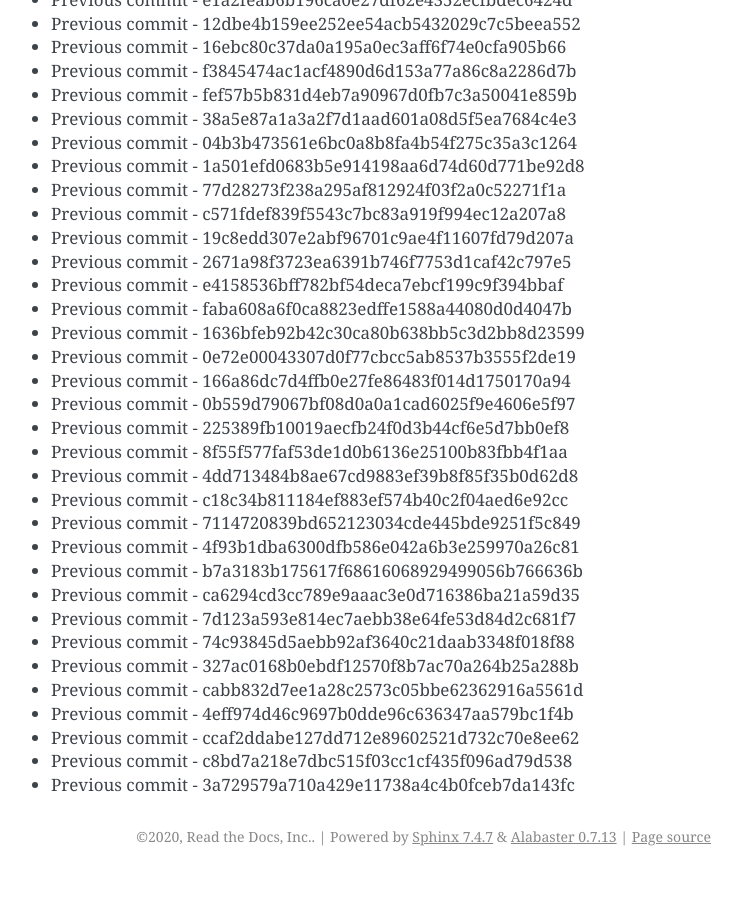
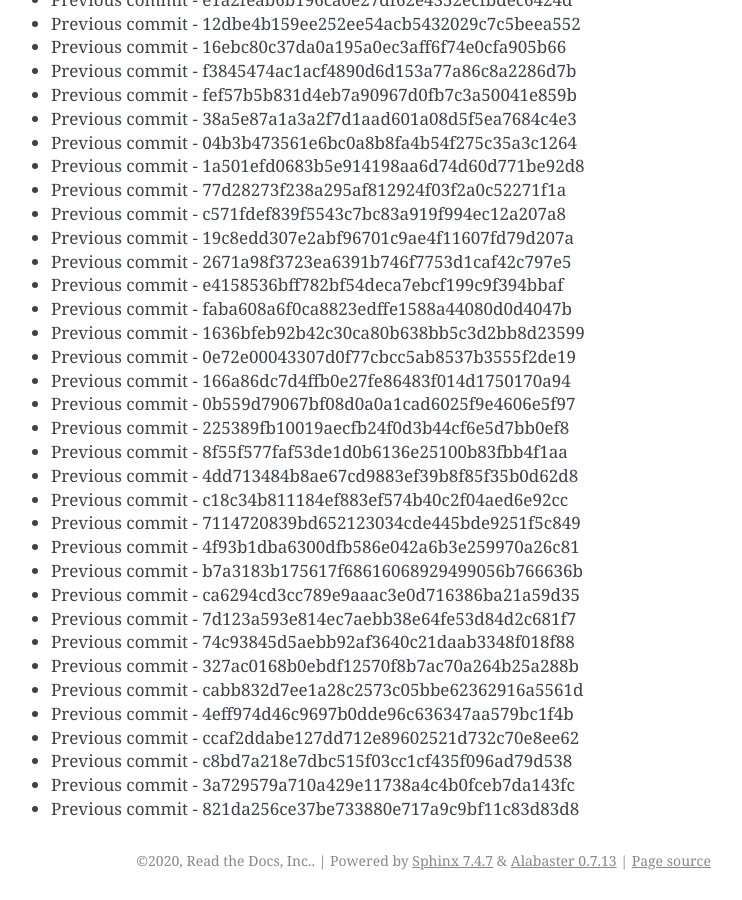
Before and after one commit to readthedocs/rtd-git-stresstest, a Sphinx documentation site: the page built from docs/updates.rst, in a window 1280 px wide and 900 px high, scrolled down 89299 px. Shown: the whole window, without its empty margins (399-1141 px from the left). Built offline with Sphinx 7.4.7, drawn with Linux system fonts in a browser that asks for light colours; before the commit the page ends 90175 px from its top, so only the background shows below that.

Commit message:
Generating commit from previous: 821da256ce37be733880e717a9c9bf11c83d83d8

```diff
--- a/docs/updates.rst
+++ b/docs/updates.rst
@@ -3784,3 +3784,4 @@ It can be tested for any performance characteristics.
 * Previous commit - ccaf2ddabe127dd712e89602521d732c70e8ee62
 * Previous commit - c8bd7a218e7dbc515f03cc1cf435f096ad79d538
 * Previous commit - 3a729579a710a429e11738a4c4b0fceb7da143fc
+* Previous commit - 821da256ce37be733880e717a9c9bf11c83d83d8
```
